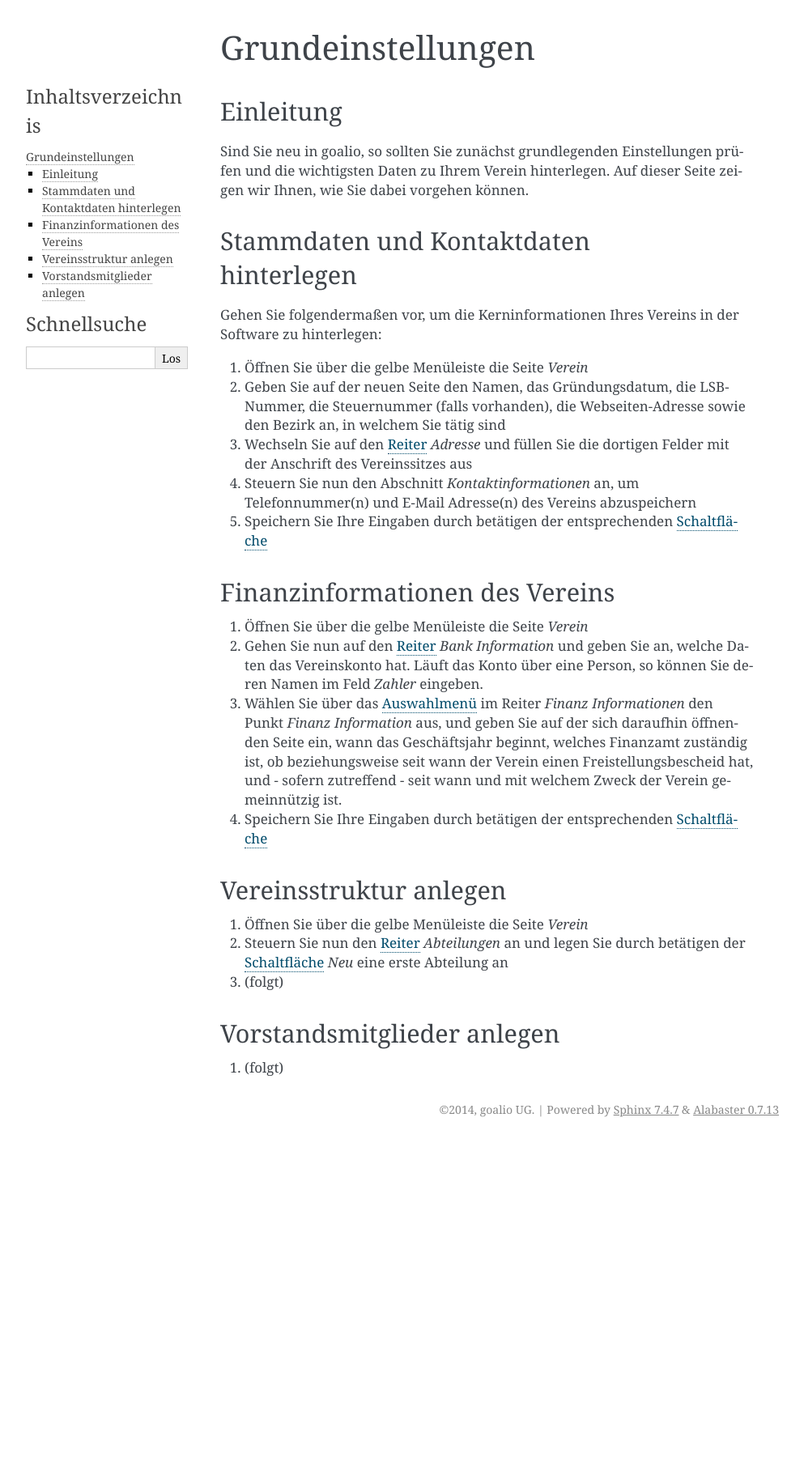
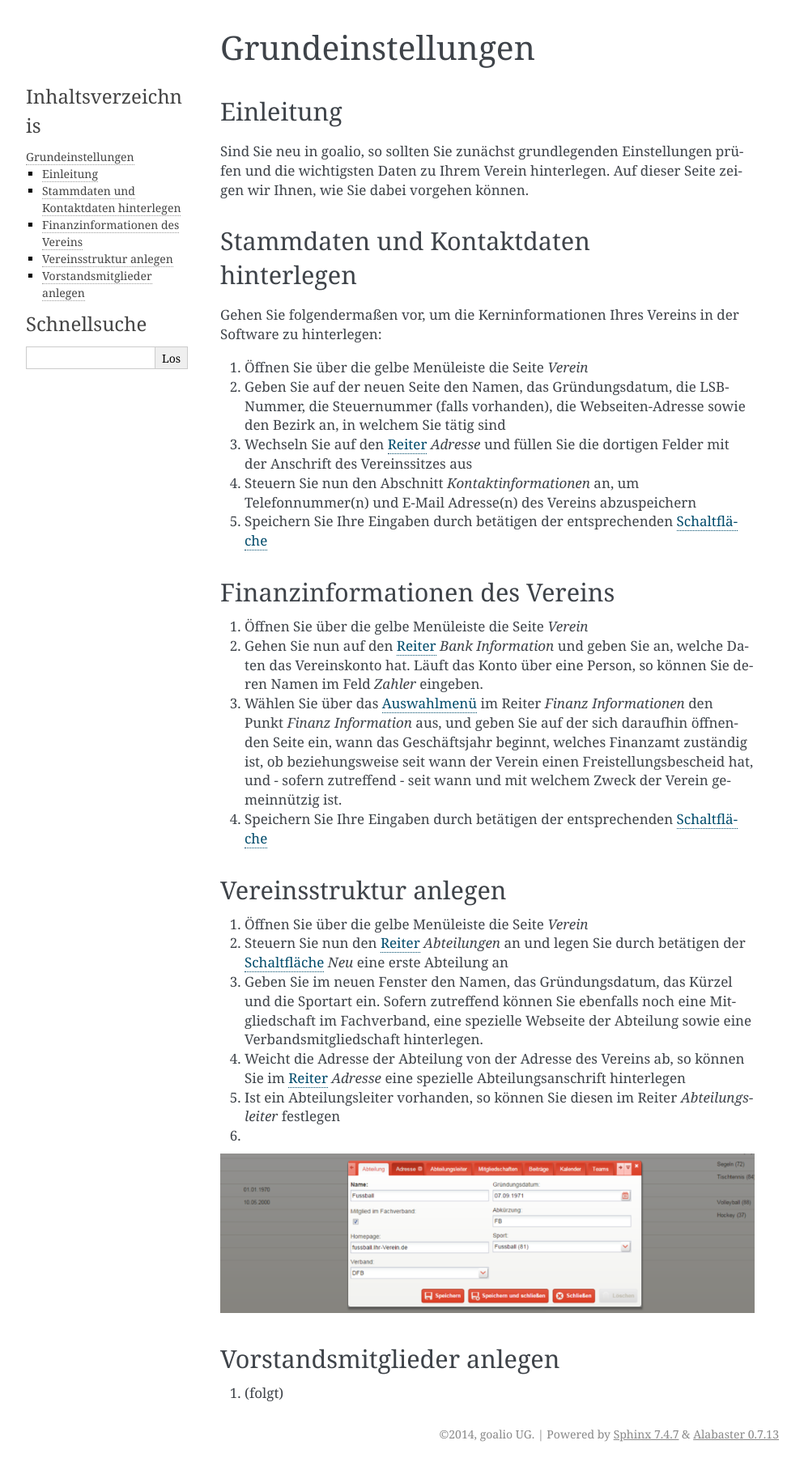
Before and after one commit to goalio/docs, a Sphinx documentation site: the page built from docs/erste-schritte/grundeinstellungen.rst, in a window 1280 px wide. Shown: the whole page at 81% size, without its empty margins (148-1141 px from the left). Built offline with Sphinx 7.4.7, drawn with Linux system fonts in a browser that asks for light colours; formulas are drawn with MathJax 3; before the commit the page ends 1410 px from its top, so only the background shows below that.

Commit message:
Update grundeinstellungen.rst

```diff
--- a/docs/erste-schritte/grundeinstellungen.rst
+++ b/docs/erste-schritte/grundeinstellungen.rst
@@ -39,7 +39,15 @@ Vereinsstruktur anlegen
 
 2. Steuern Sie nun den Reiter_ *Abteilungen* an und legen Sie durch betätigen der Schaltfläche_ *Neu* eine erste Abteilung an
 
-3. (folgt)
+3. Geben Sie im neuen Fenster den Namen, das Gründungsdatum, das Kürzel und die Sportart ein. Sofern zutreffend können Sie ebenfalls noch eine Mitgliedschaft im Fachverband, eine spezielle Webseite der Abteilung sowie eine Verbandsmitgliedschaft hinterlegen.
+
+4. Weicht die Adresse der Abteilung von der Adresse des Vereins ab, so können Sie im Reiter_ *Adresse* eine spezielle Abteilungsanschrift hinterlegen
+
+5. Ist ein Abteilungsleiter vorhanden, so können Sie diesen im Reiter *Abteilungsleiter* festlegen
+
+6.
+
+.. image:: ../images/gui/abteilung-anlegen.png
 
 Vorstandsmitglieder anlegen
 ---------------------------
```
